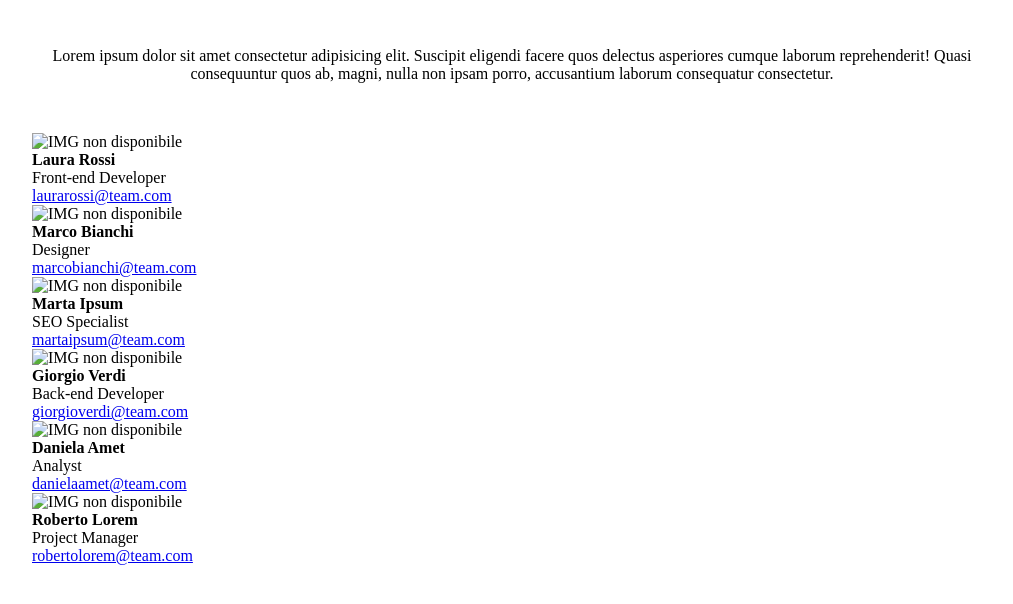
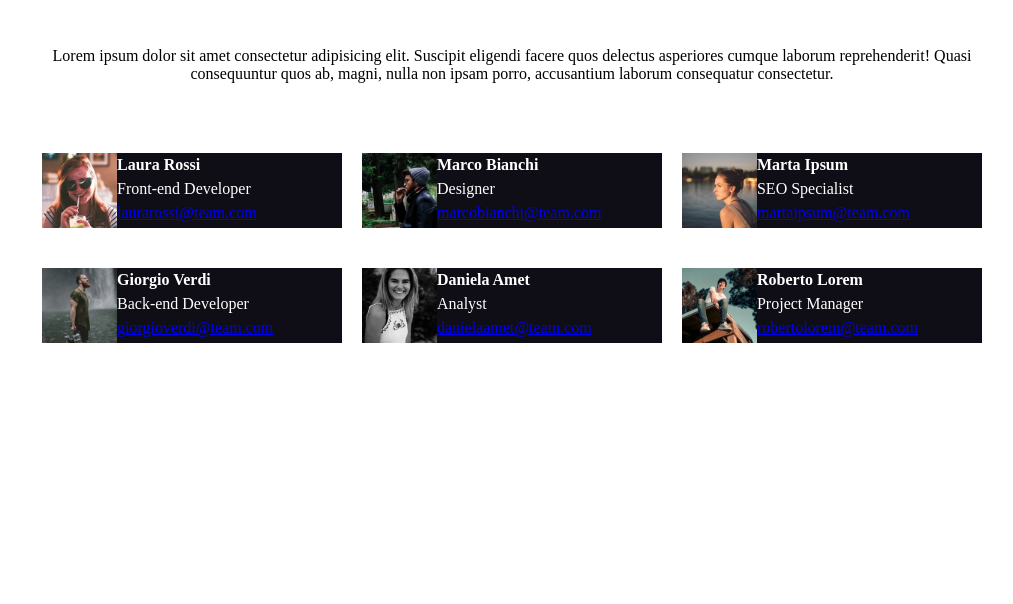
Before and after one commit to albertoBarl/html-css-float-cards, a plain HTML site: page index.html in a window 1280 px wide. Shown: the part 86-690 px from the top of the page, without its empty margins (128-1141 px from the left). Drawn offline with Linux system fonts and the light colour scheme; a web font is replaced by a local one.

Commit message:
risoluzione problemi spaziature

```diff
--- a/css/style.css
+++ b/css/style.css
@@ -30,4 +30,18 @@ p:first-child{
 
 img{
     width: 75px;
+    float: left;
 }
+
+.row .col{
+    float: left;
+    width: calc(100% / 3 - 20px);
+    margin: 20px 10px;
+    background-color: #0F0E17;
+    color: white;
+}
+
+.infos{
+    line-height: 1.5;
+    vertical-align:top;
+}
--- a/index.html
+++ b/index.html
@@ -24,55 +24,70 @@
                 <p>Lorem ipsum dolor sit amet consectetur adipisicing elit. Suscipit eligendi facere quos delectus asperiores cumque laborum reprehenderit! Quasi consequuntur quos ab, magni, nulla non ipsam porro, accusantium laborum consequatur consectetur.</p>
             </div>
 
+            <div class="cards">
+
                 <!-- Riga 1 -->
-            <div class="row row-1 clearfix">
+                <div class="row row-1">
                    <div class="col col-1">
                         <img src="./img/female1.png" alt="IMG non disponibile">
+                        <div class="infos">
                             <h4>Laura Rossi</h4>
                             <p>Front-end Developer</p>
                             <a href="###">laurarossi@team.com</a>
                         </div>
+                   </div>
                    <div class="col col-2">
                         <img src="./img/male1.png" alt="IMG non disponibile">
+                        <div class="infos">
                             <h4>Marco Bianchi</h4>
                             <p>Designer</p>
                             <a href="###">marcobianchi@team.com</a>
+                        </div>
 
                    </div>
                    <div class="col col-3">
                         <img src="./img/female2.png" alt="IMG non disponibile">
+                        <div class="infos">
                             <h4>Marta Ipsum</h4>
                             <p>SEO Specialist</p>
                             <a href="###">martaipsum@team.com</a>
-
                         </div>
+                   </div>
+                   <!-- fine riga 1 -->
                 </div>
 
                 <!-- Riga 2 -->
-            <div class="row row-2 clearfix">
+                <div class="row row-2">
                     <div class="col col-1">
                         <img src="./img/male2.png" alt="IMG non disponibile">
+                        <div class="infos">
                             <h4>Giorgio Verdi</h4>
                             <p>Back-end Developer</p>
                             <a href="###">giorgioverdi@team.com</a>
-
+                        </div>
                     </div>
                     <div class="col col-2">
                         <img src="./img/female3.png" alt="IMG non disponibile">
+                        <div class="infos">
                             <h4>Daniela Amet</h4>
                             <p>Analyst</p>
                             <a href="###">danielaamet@team.com</a>
 
                         </div>
+
+                    </div>
                     <div class="col col-3">
                         <img src="./img/male3.png" alt="IMG non disponibile">
+                        <div class="infos">
                             <h4>Roberto Lorem</h4>
                             <p>Project Manager</p>
                             <a href="###">robertolorem@team.com</a>
-
+                        </div>
+                    </div>
+                    <!-- fine riga 2 -->
+                </div>
             </div>
 
-            </div>
         </main>
 
 
```
Also changed, not shown: img/female1.png (added), img/female2.png (added), img/female3.png (added), img/male1.png (added), img/male2.png (added), img/male3.png (added). Lines whose indentation alone changed are shown as unchanged.
